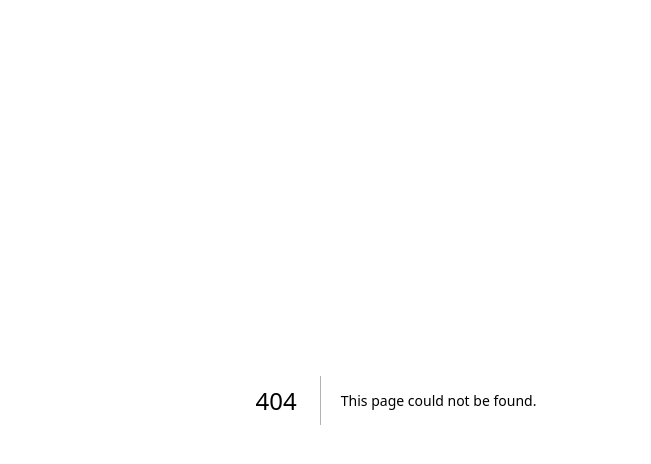
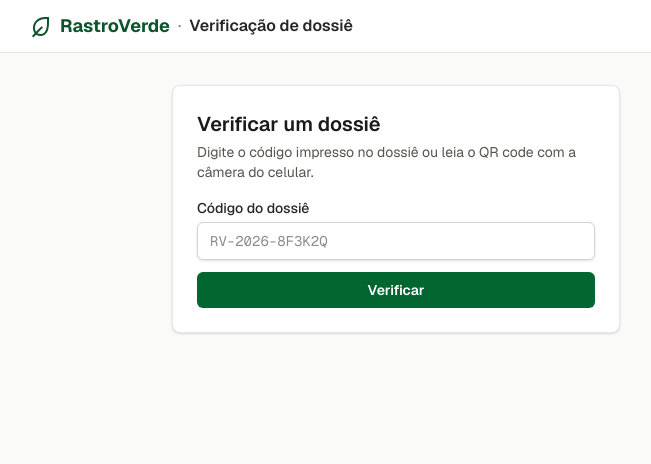
Before and after one commit to luizacoelh/RastroVerde, a Next.js app: page /verificar in a window 1280 px wide. Before the commit this address had no page. Shown: the top 464 px of the page, without its empty margins (244-895 px from the left). Built offline with nearby package versions, Linux system fonts and the light colour scheme.

Commit message:
feat(verificacao): página pública /verificar/{codigo} com risco, hash e conferência do PDF (US12)

```diff
--- /dev/null
+++ b/src/app/verificar/[codigo]/conferir-arquivo.tsx
@@ -0,0 +1,50 @@
+"use client";
+
+import { useState } from "react";
+
+type Estado =
+  | { tipo: "inicial" }
+  | { tipo: "calculando" }
+  | { tipo: "confere" }
+  | { tipo: "diferente"; hash: string };
+
+/** Calcula o SHA-256 do PDF no próprio navegador (o arquivo não é enviado) e compara (RF17). */
+export function ConferirArquivo({ hashEsperado }: { hashEsperado: string }) {
+  const [estado, setEstado] = useState<Estado>({ tipo: "inicial" });
+
+  async function conferir(arquivo: File | undefined) {
+    if (!arquivo) return;
+    setEstado({ tipo: "calculando" });
+    const resumo = await crypto.subtle.digest("SHA-256", await arquivo.arrayBuffer());
+    const hash = Array.from(new Uint8Array(resumo), (b) => b.toString(16).padStart(2, "0")).join("");
+    setEstado(hash === hashEsperado ? { tipo: "confere" } : { tipo: "diferente", hash });
+  }
+
+  return (
+    <div className="space-y-2">
+      <label htmlFor="arquivo-dossie" className="block text-sm font-medium text-stone-800">
+        Conferir o arquivo PDF recebido
+      </label>
+      <input
+        id="arquivo-dossie"
+        type="file"
+        accept="application/pdf,.pdf"
+        onChange={(e) => conferir(e.target.files?.[0])}
+        className="block w-full text-sm file:mr-3 file:rounded-md file:border file:border-stone-300 file:bg-white file:px-3 file:py-1.5 file:text-sm file:font-semibold"
+      />
+      <p className="text-xs text-stone-600">O arquivo é conferido no seu navegador e não é enviado a ninguém.</p>
+      <div role="status" aria-live="polite" className="text-sm">
+        {estado.tipo === "calculando" ? <p>Calculando…</p> : null}
+        {estado.tipo === "confere" ? (
+          <p className="font-semibold text-green-800">O arquivo confere: é exatamente o dossiê emitido.</p>
+        ) : null}
+        {estado.tipo === "diferente" ? (
+          <p className="font-semibold text-red-800">
+            O arquivo não confere: ele foi alterado ou é de outro dossiê.
+            <span className="mt-1 block break-all font-mono text-xs font-normal">Hash do arquivo: {estado.hash}</span>
+          </p>
+        ) : null}
+      </div>
+    </div>
+  );
+}
--- /dev/null
+++ b/src/app/verificar/[codigo]/page.tsx
@@ -0,0 +1,80 @@
+import type { Metadata } from "next";
+import Link from "next/link";
+import type { ReactNode } from "react";
+import { SeloRisco } from "@/components/ui";
+import { obterVerificacao } from "@/lib/dados/dossies";
+import { normalizarCodigo } from "@/lib/dossie/conteudo";
+import { formatoData, formatoDataHora } from "@/lib/formato";
+import { formatarPercentual } from "@/lib/geo/analise";
+import { formatarHa } from "@/lib/geo/talhao";
+import { ConferirArquivo } from "./conferir-arquivo";
+
+export const metadata: Metadata = { title: "Verificação de dossiê" };
+
+const AVISO =
+  "Página pública acessada pelo QR code. Não exibe dados pessoais do produtor. Este dossiê não substitui a declaração oficial de diligência devida do EUDR.";
+
+/** US12 — validade, data, risco e hash do dossiê (RF18), sem login e sem dados pessoais (RNF06). */
+export default async function PaginaVerificacao({ params }: PageProps<"/verificar/[codigo]">) {
+  const { codigo: bruto } = await params;
+  const codigo = normalizarCodigo(bruto);
+  const v = codigo ? await obterVerificacao(codigo) : null;
+
+  if (!v) {
+    return (
+      <section className="mx-auto max-w-xl rounded-lg border-2 border-red-300 bg-white p-6 shadow-sm">
+        <h1 className="flex items-center gap-2 text-xl font-semibold text-red-800">
+          <span aria-hidden="true">✕</span> Dossiê não encontrado
+        </h1>
+        <p className="mt-2 text-sm text-stone-700">
+          Nenhum dossiê foi emitido com o código{" "}
+          <span className="break-all font-mono">{codigo ?? decodeURIComponent(bruto).slice(0, 40)}</span>. Confira se o
+          código foi digitado corretamente. Se ele veio impresso num documento, o documento pode não ser autêntico.
+        </p>
+        <Link href="/verificar" className="mt-4 inline-block text-sm font-medium text-green-800 hover:underline">
+          Verificar outro código
+        </Link>
+      </section>
+    );
+  }
+
+  const linhas: [string, ReactNode][] = [
+    ["Código", <span key="c" className="font-mono">{v.codigo}</span>],
+    ["Emitido em", formatoData.format(v.emitidoEm)],
+    ["Cultura / Município", `${v.cultura} · ${v.municipio}/${v.uf}`],
+    ["Risco", <SeloRisco key="r" risco={v.risco} />],
+    ["Área do talhão", formatarHa(v.areaTalhaoHa)],
+    ["Área sobreposta a alertas após 31/12/2020", `${formatarHa(v.areaSobrepostaHa)} (${formatarPercentual(v.percentual)})`],
+    ["Base de alertas", `${v.fonte}, versão ${v.versao}`],
+    ["Analisado em", formatoDataHora.format(v.analisadaEm)],
+    [
+      "Hash SHA-256 do PDF",
+      <span key="h" className="break-all font-mono text-xs" data-testid="hash">
+        {v.hash}
+      </span>,
+    ],
+  ];
+
+  return (
+    <section className="mx-auto max-w-xl space-y-4 rounded-lg border-2 border-green-700 bg-white p-6 shadow-sm">
+      <h1 className="flex items-center gap-2 text-xl font-semibold text-green-900">
+        <span aria-hidden="true">✓</span> Dossiê autêntico
+      </h1>
+      <table className="w-full text-left text-sm">
+        <caption className="sr-only">Dados do dossiê {v.codigo}</caption>
+        <tbody className="divide-y divide-stone-200 border-y border-stone-200">
+          {linhas.map(([rotulo, valor]) => (
+            <tr key={rotulo}>
+              <th scope="row" className="w-2/5 py-2 pr-3 align-top font-medium text-stone-600">
+                {rotulo}
+              </th>
+              <td className="py-2">{valor}</td>
+            </tr>
+          ))}
+        </tbody>
+      </table>
+      <ConferirArquivo hashEsperado={v.hash} />
+      <p className="text-xs text-stone-600">{AVISO}</p>
+    </section>
+  );
+}
--- /dev/null
+++ b/src/app/verificar/layout.tsx
@@ -0,0 +1,25 @@
+import type { Metadata } from "next";
+import Link from "next/link";
+import { Logo } from "@/components/ui";
+
+// Página pública (US12): sem login, sem dados pessoais (RNF06) e fora dos buscadores.
+export const metadata: Metadata = { robots: { index: false, follow: false } };
+
+export default function LayoutVerificacao({ children }: LayoutProps<"/verificar">) {
+  return (
+    <>
+      <header className="border-b border-stone-200 bg-white">
+        <div className="mx-auto flex max-w-3xl items-center gap-2 px-4 py-3">
+          <Link href="/verificar" aria-label="RastroVerde — verificação de dossiê">
+            <Logo />
+          </Link>
+          <span className="text-stone-500" aria-hidden="true">
+            ·
+          </span>
+          <span className="font-semibold text-stone-800">Verificação de dossiê</span>
+        </div>
+      </header>
+      <main className="mx-auto w-full max-w-3xl flex-1 px-4 py-8">{children}</main>
+    </>
+  );
+}
--- /dev/null
+++ b/src/app/verificar/page.tsx
@@ -0,0 +1,43 @@
+import type { Metadata } from "next";
+import { redirect } from "next/navigation";
+import { Aviso, classeBotao } from "@/components/ui";
+import { normalizarCodigo } from "@/lib/dossie/conteudo";
+
+export const metadata: Metadata = { title: "Verificar dossiê" };
+
+/** Para quem tem só o código impresso no PDF (sem leitor de QR code). */
+export default async function PaginaVerificar({ searchParams }: PageProps<"/verificar">) {
+  const { codigo } = await searchParams;
+  const digitado = typeof codigo === "string" ? codigo : undefined;
+  const valido = digitado ? normalizarCodigo(digitado) : null;
+  if (valido) redirect(`/verificar/${valido}`);
+
+  return (
+    <section className="mx-auto max-w-md rounded-lg border border-stone-200 bg-white p-6 shadow-sm">
+      <h1 className="text-xl font-semibold">Verificar um dossiê</h1>
+      <p className="mt-1 text-sm text-stone-600">
+        Digite o código impresso no dossiê ou leia o QR code com a câmera do celular.
+      </p>
+      <form method="get" className="mt-4 space-y-3">
+        {digitado ? <Aviso>Código inválido. O formato é RV-2026-XXXXXX.</Aviso> : null}
+        <div>
+          <label htmlFor="codigo" className="mb-1 block text-sm font-medium text-stone-800">
+            Código do dossiê
+          </label>
+          <input
+            id="codigo"
+            name="codigo"
+            required
+            placeholder="RV-2026-8F3K2Q"
+            defaultValue={digitado}
+            autoCapitalize="characters"
+            className="block w-full rounded-md border border-stone-300 px-3 py-2 font-mono text-sm uppercase shadow-sm focus:border-green-700 focus:outline-none focus:ring-2 focus:ring-green-700/30"
+          />
+        </div>
+        <button type="submit" className={`${classeBotao.primario} w-full`}>
+          Verificar
+        </button>
+      </form>
+    </section>
+  );
+}
--- a/src/auth.config.ts
+++ b/src/auth.config.ts
@@ -2,6 +2,10 @@
 import type { NextAuthConfig } from "next-auth";
 
 const ROTAS_PUBLICAS = ["/login", "/cadastro"];
+/** Abertas a todos, com ou sem sessão: verificação do dossiê pelo comprador (US12). */
+const ROTAS_ABERTAS = ["/verificar"];
+
+const casa = (rotas: string[], caminho: string) => rotas.some((r) => caminho === r || caminho.startsWith(`${r}/`));
 
 export const authConfig = {
   pages: { signIn: "/login" },
@@ -11,8 +15,8 @@ export const authConfig = {
     // Checagem otimista no proxy. A autorização de verdade é feita no servidor (src/lib/dal.ts).
     authorized({ auth, request: { nextUrl } }) {
       const logado = Boolean(auth?.user);
-      const publica = ROTAS_PUBLICAS.some((r) => nextUrl.pathname === r || nextUrl.pathname.startsWith(`${r}/`));
-      if (publica) {
+      if (casa(ROTAS_ABERTAS, nextUrl.pathname)) return true;
+      if (casa(ROTAS_PUBLICAS, nextUrl.pathname)) {
         return logado ? Response.redirect(new URL("/propriedades", nextUrl)) : true;
       }
       return logado; // false → redireciona para /login?callbackUrl=...
```
